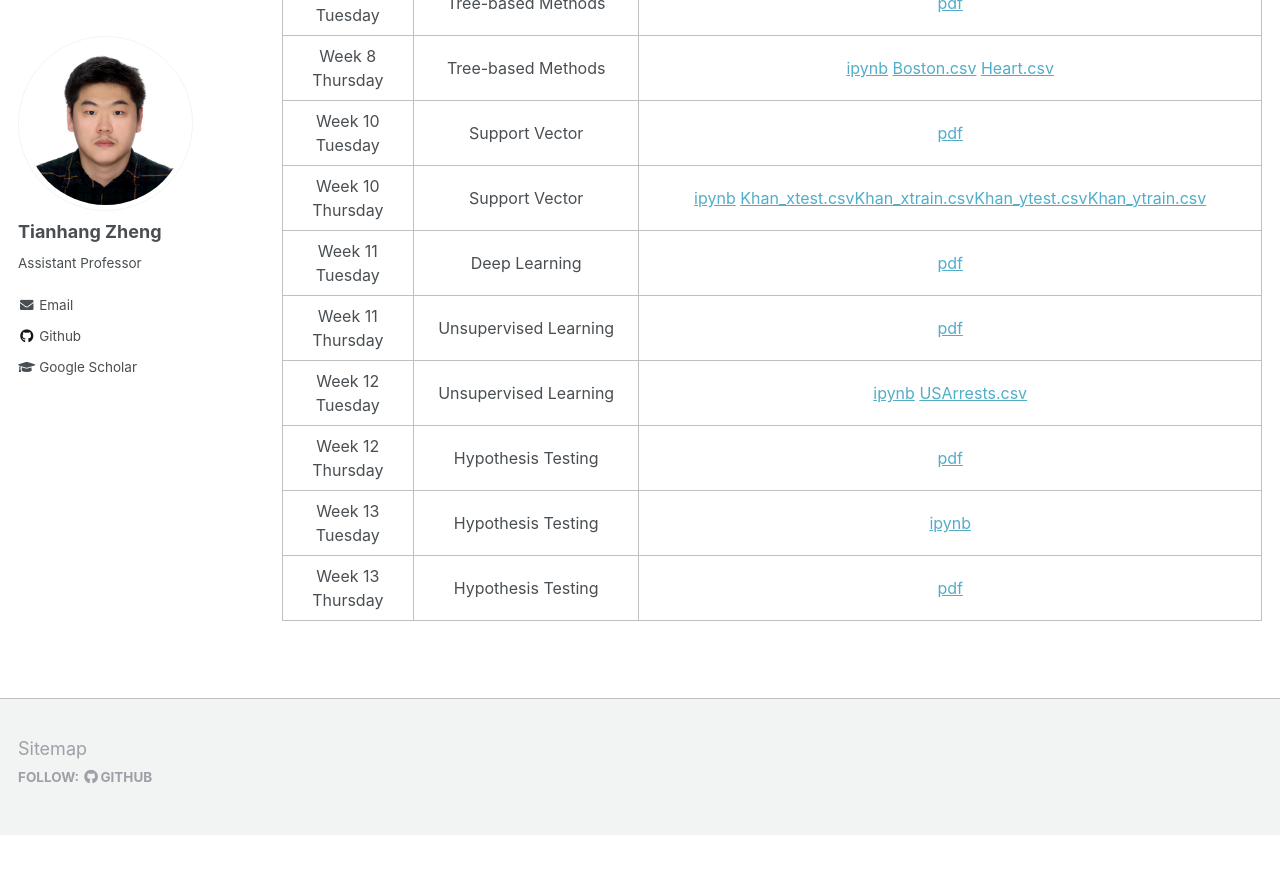
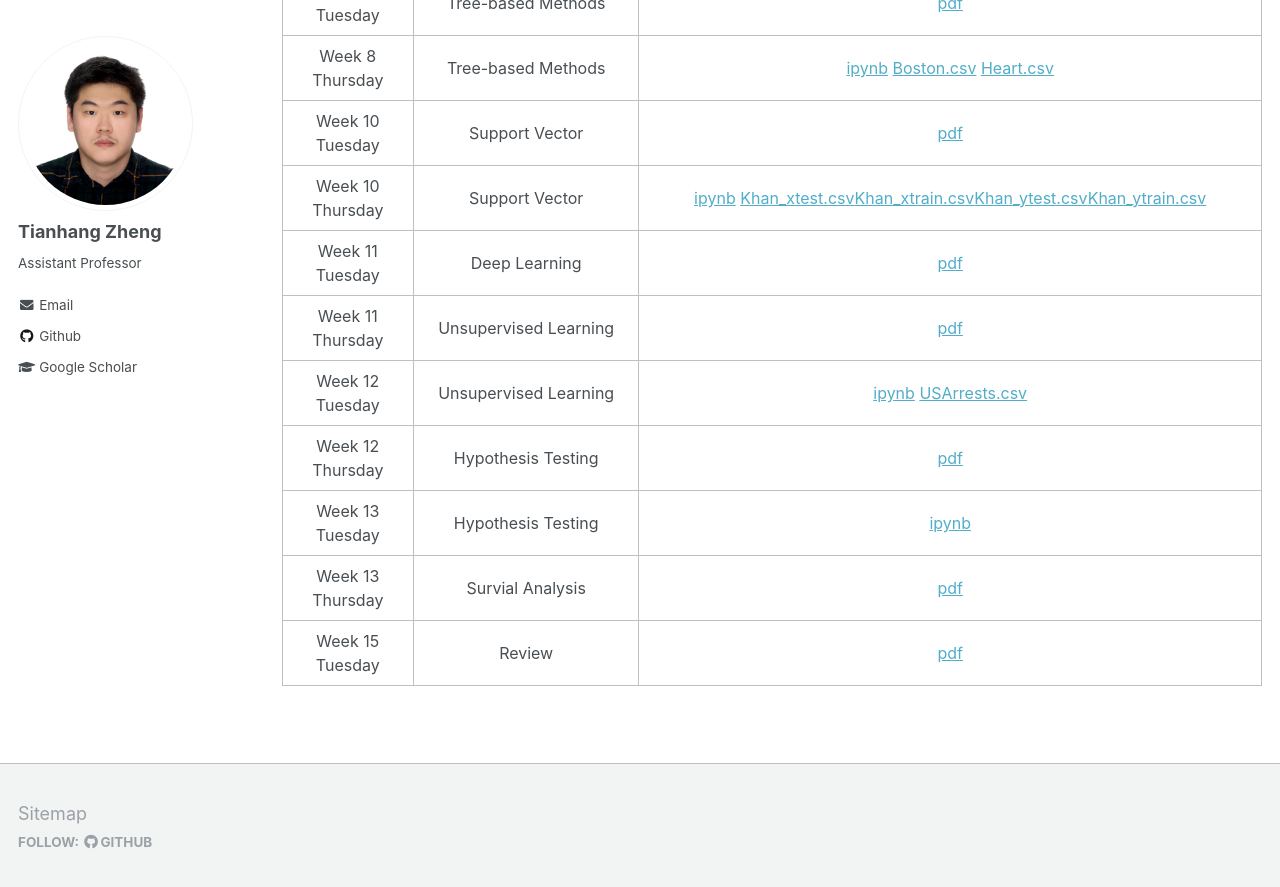
Before and after one commit to tianzheng4/tianzheng4.github.io, a Jekyll site: the page built from _umkc-teaching/2023-fall-teaching-1.md, in a window 1280 px wide and 900 px high, scrolled down 1757 px. Shown: the top 887 px of the window. Built offline with Jekyll 4.4.1, drawn with Linux system fonts in a browser that asks for light colours; before the commit the page ends 2592 px from its top, so only the background shows below that.

Commit message:
update materials

```diff
--- a/_umkc-teaching/2023-fall-teaching-1.md
+++ b/_umkc-teaching/2023-fall-teaching-1.md
@@ -63,7 +63,8 @@ The slides and code only can be used for the purpose of review or preparation fo
 |    Week 12 Tuesday    |   Unsupervised Learning  | <a href="/umkc-teaching/code/Unsupervised_Learning.ipynb" download>ipynb</a> <a href="/umkc-teaching/code/data/USArrests.csv" download>USArrests.csv</a>|
 |   Week 12 Thursday    |   Hypothesis Testing | [pdf](/umkc-teaching/slides/Lecture13.pdf)|
 |   Week 13 Tuesday     |   Hypothesis Testing | <a href="/umkc-teaching/code/Hypothesis_Testing.ipynb" download>ipynb</a>|
-|   Week 13 Thursday    |   Hypothesis Testing | [pdf](/umkc-teaching/slides/Lecture14.pdf)|
+|   Week 13 Thursday    |   Survial Analysis | [pdf](/umkc-teaching/slides/Lecture14.pdf)|
+|   Week 15 Tuesday     |   Review | [pdf](/umkc-teaching/slides/Review1.pdf)|
 
 
 <!-- ## Labs:
```
Also changed, not shown: 6 other files.
